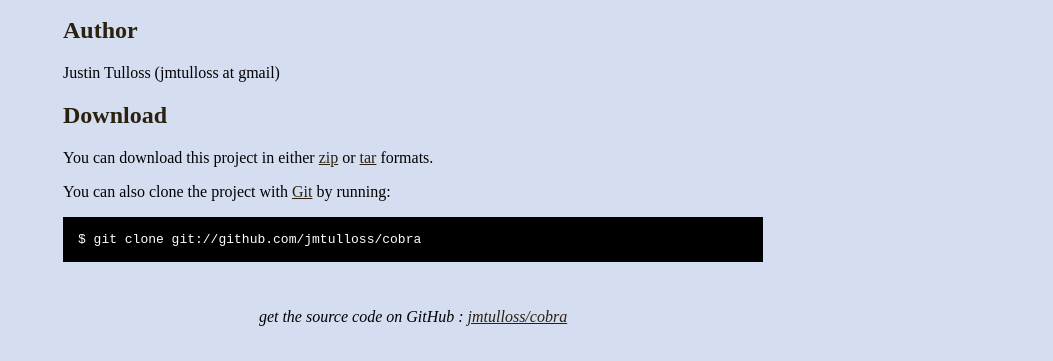
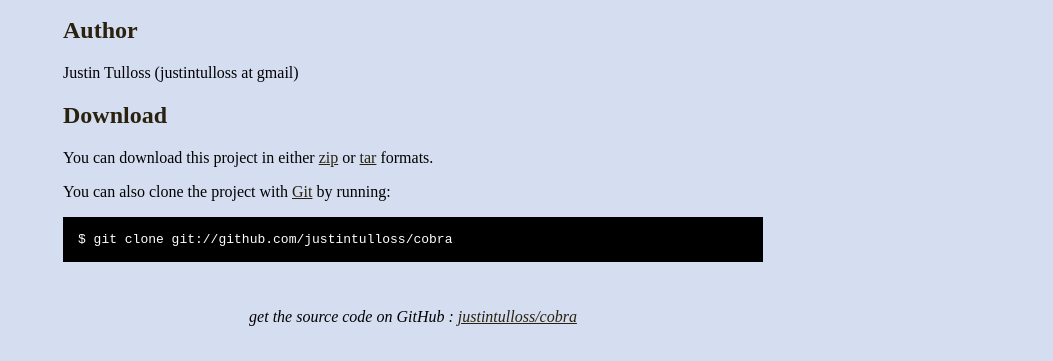
Before and after one commit to JustinTulloss/cobra, a plain HTML site: page index.html in a window 1280 px wide. Shown: the part 436-797 px from the top of the page, without its empty margins (227-1280 px from the left). Drawn offline with Linux system fonts and the light colour scheme.

Commit message:
fix links

```diff
--- a/index.html
+++ b/index.html
@@ -34,18 +34,18 @@
 </head>
 
 <body>
-  <a href="http://github.com/jmtulloss/cobra"><img style="position: absolute; top: 0; right: 0; border: 0;" src="http://s3.amazonaws.com/github/ribbons/forkme_right_darkblue_121621.png" alt="Fork me on GitHub" /></a>
+  <a href="http://github.com/justintulloss/cobra"><img style="position: absolute; top: 0; right: 0; border: 0;" src="http://s3.amazonaws.com/github/ribbons/forkme_right_darkblue_121621.png" alt="Fork me on GitHub" /></a>
 
   <div id="container">
 
     <div class="download">
-      <a href="http://github.com/jmtulloss/cobra/zipball/master">
+      <a href="http://github.com/justintulloss/cobra/zipball/master">
         <img border="0" width="90" src="http://github.com/images/modules/download/zip.png"></a>
-      <a href="http://github.com/jmtulloss/cobra/tarball/master">
+      <a href="http://github.com/justintulloss/cobra/tarball/master">
         <img border="0" width="90" src="http://github.com/images/modules/download/tar.png"></a>
     </div>
 
-    <h1><a href="http://github.com/jmtulloss/cobra">cobra</a></h1>
+    <h1><a href="http://github.com/justintulloss/cobra">cobra</a></h1>
 
     <div class="description">
       Cobra is a small JavaScript library that adds some nice properties to the JavaScript class system while still leveraging prototypal inheritance. It is heavily influenced by Python, hence the name Cobra.
@@ -58,22 +58,22 @@
     <h2>License</h2>
     <p>MIT License</p>
 <h2>Author</h2>
-<p>Justin Tulloss (jmtulloss at gmail)</p>
+<p>Justin Tulloss (justintulloss at gmail)</p>
 
 
     <h2>Download</h2>
     <p>
       You can download this project in either
-      <a href="http://github.com/jmtulloss/cobra/zipball/master">zip</a> or
-      <a href="http://github.com/jmtulloss/cobra/tarball/master">tar</a> formats.
+      <a href="http://github.com/justintulloss/cobra/zipball/master">zip</a> or
+      <a href="http://github.com/justintulloss/cobra/tarball/master">tar</a> formats.
     </p>
     <p>You can also clone the project with <a href="http://git-scm.com">Git</a>
       by running:
-      <pre class="highlighted">$ git clone git://github.com/jmtulloss/cobra</pre>
+      <pre class="highlighted">$ git clone git://github.com/justintulloss/cobra</pre>
     </p>
 
     <div class="footer">
-      get the source code on GitHub : <a href="http://github.com/jmtulloss/cobra">jmtulloss/cobra</a>
+      get the source code on GitHub : <a href="http://github.com/justintulloss/cobra">justintulloss/cobra</a>
     </div>
 
   </div>
```
